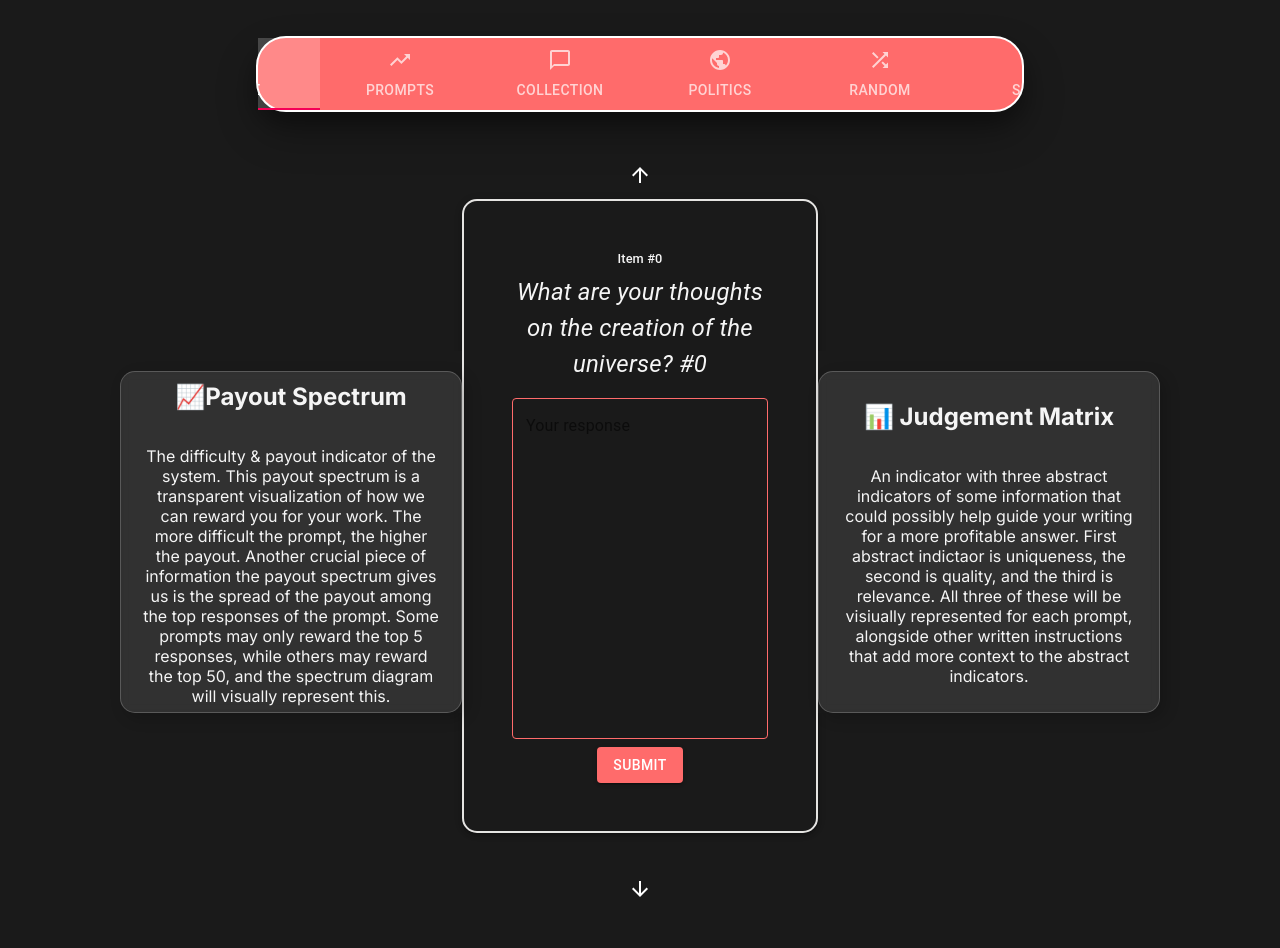
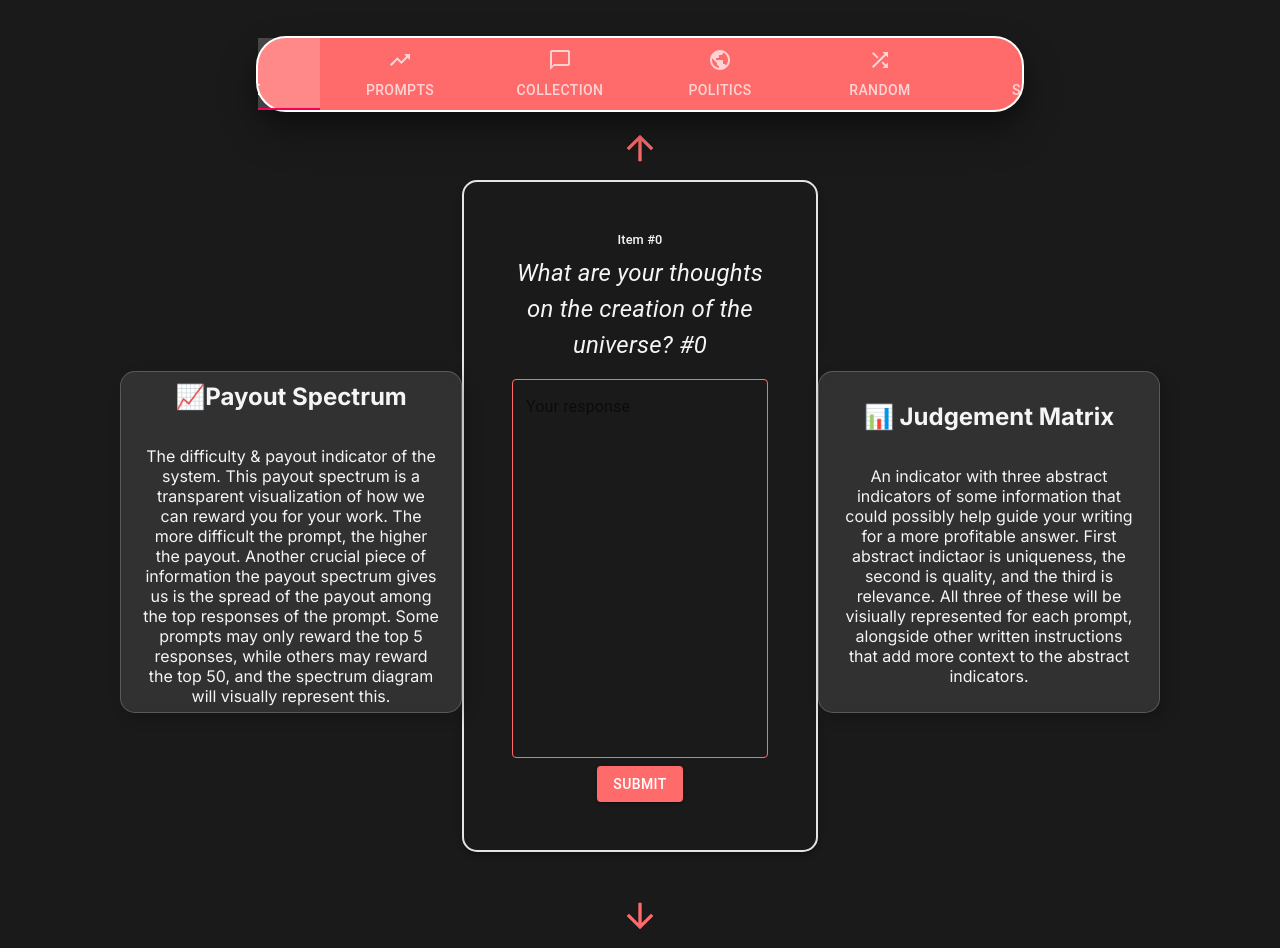
Before and after one commit to Wasim-Bhatti/testsoldapp, a React (Create React App) app: page / in a window 1280 px wide. Shown: the part 84-1032 px from the top of the page. Built offline with nearby package versions, Linux system fonts and the light colour scheme.

Commit message:
Tweaks and Updates*

```diff
--- a/src/MiddleColumn.js
+++ b/src/MiddleColumn.js
@@ -61,6 +61,16 @@ const useStyles = makeStyles({
       backgroundColor: '#1A1A1A',
     },
   },
+
+  icon: {
+    '&:active': {
+      transform: 'scale(0.8)', // Increase the scale down effect
+      transition: 'transform 0.3s, color 0.3s', // Add transition for color
+      boxShadow: '0px 0px 15px rgba(0, 0, 0, 0.2)', // Increase the box shadow
+      color: '#FF6B6B', // Change the color when clicked
+    },
+  },
+
 });
 
 function Row({ item }) {
@@ -93,7 +103,7 @@ function Row({ item }) {
           margin="normal"
           className={classes.responseInput}
           multiline
-          rows={16}
+          rows={18}
         />
         <Button variant="contained" color="primary" style={{ backgroundColor: '#FF6B6B' }} onClick={handleSubmit}>
           Submit
@@ -116,15 +126,15 @@ function MiddleColumn() {
   };
 
   return (
-    <Box className={classes.root}>
-      <IconButton onClick={handlePrevious}>
-        <ArrowUpwardIcon style={{ color: '#FFFFFF' }} />
-      </IconButton>
-      <Row item={items[currentIndex]} />
-      <IconButton onClick={handleNext}>
-        <ArrowDownwardIcon style={{ color: '#FFFFFF' }} />
-      </IconButton>
-    </Box>
+  <Box className={classes.root}>
+    <IconButton onClick={handlePrevious} style={{ transition: 'transform 0.3s' }}>
+      <ArrowUpwardIcon style={{ color: '#FF6B6B', fontSize: '40px' }} className={classes.icon} />
+    </IconButton>
+    <Row item={items[currentIndex]} />
+    <IconButton onClick={handleNext} style={{ transition: 'transform 0.3s' }}>
+      <ArrowDownwardIcon style={{ color: '#FF6B6B', fontSize: '40px' }} className={classes.icon} />
+    </IconButton>
+  </Box>
   );
 }
 
```
